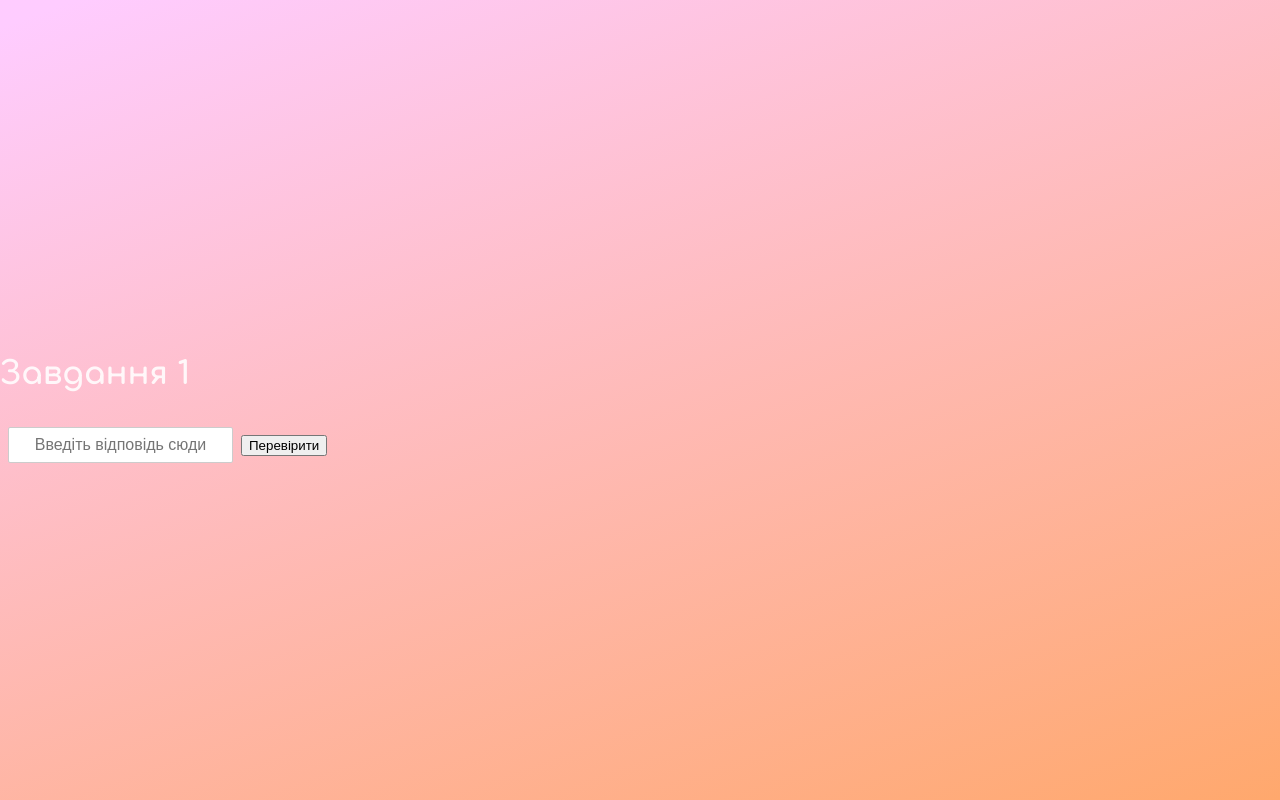
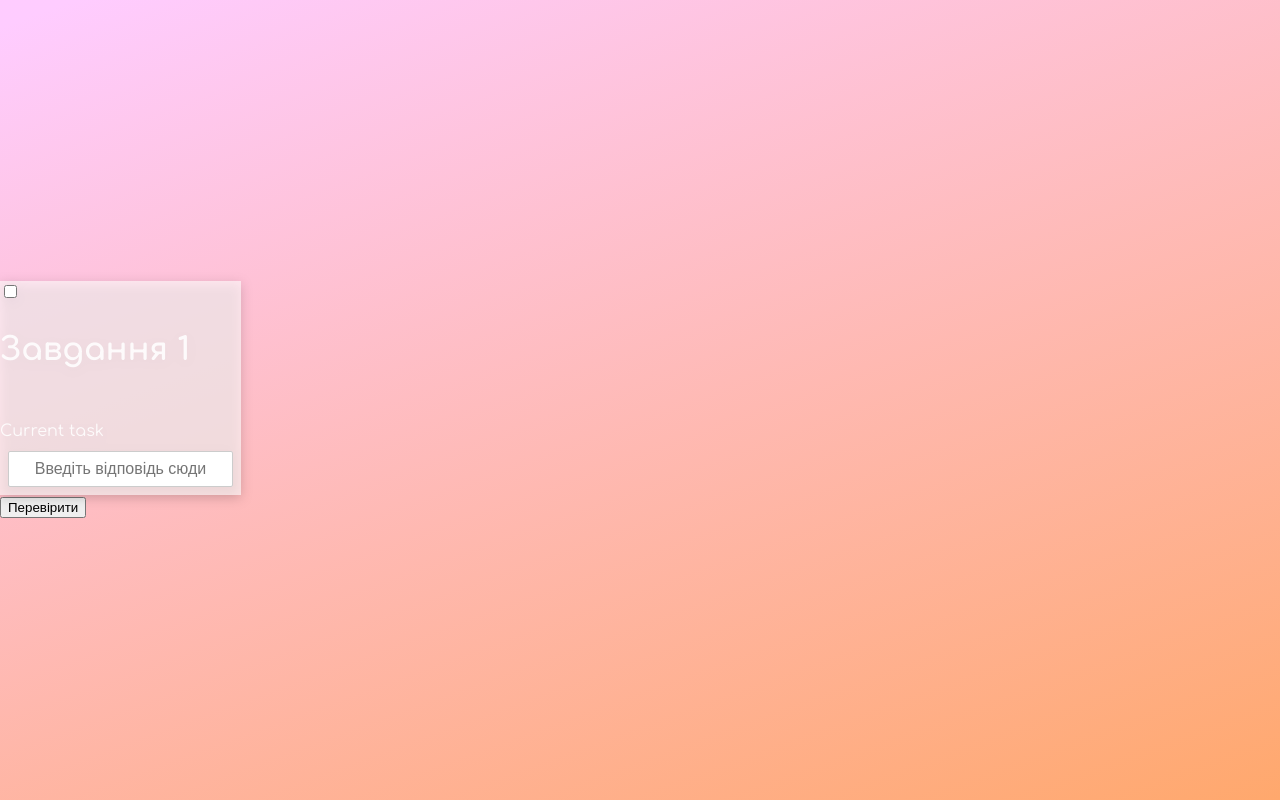
Before and after one commit to cupoftea4/pz-quest-client, a React (Vite) app: page / in a window 1280 px wide. Built offline with nearby package versions, Linux system fonts and the light colour scheme.

Commit message:
[feat] new design

```diff
--- a/package.json
+++ b/package.json
@@ -11,7 +11,9 @@
   },
   "dependencies": {
     "react": "^18.2.0",
-    "react-dom": "^18.2.0"
+    "react-dom": "^18.2.0",
+    "sass": "^1.66.1",
+    "scss": "^0.2.4"
   },
   "devDependencies": {
     "@types/react": "^18.2.15",
--- a/src/App.tsx
+++ b/src/App.tsx
@@ -3,21 +3,33 @@ import './App.css'
 
 function App() {
   const [answer, setAnswer] = useState("")
+  const [task] = useState("Current task")
   const [taskNumber, setTaskNumber] = useState(0)
+  const [answerComplexity, setAnswerComplexity] = useState("easy");
 
   function submitAnswer() {
     console.log(answer)
+    console.log(answerComplexity)
     setTaskNumber(taskNumber + 1)
   }
 
   return (
     <>
       <div className="App">
-        <h1>Завдання {taskNumber + 1}</h1>
-        <input placeholder="Введіть відповідь сюди" type="text" className='input' onChange={e => setAnswer(e.currentTarget.value)}/>
-        <button onClick={() => submitAnswer()}>
-          Перевірити
-        </button>
+        <div className='container'>
+          <input type='checkbox' className='switch' onChange={() => setAnswerComplexity(answerComplexity === "easy" ? "hard" : "easy")}/>
+          <h1>Завдання {taskNumber + 1}</h1>
+          <div>
+            <img className='image' src=""/>
+          </div>
+          <div>{task}</div>
+          <input placeholder="Введіть відповідь сюди" type="text" className='input' onChange={e => setAnswer(e.currentTarget.value)}/>
+        </div>
+        <div>
+          <button onClick={() => submitAnswer()}>
+            Перевірити
+          </button>
+        </div>
       </div>
     </>
   )
```
